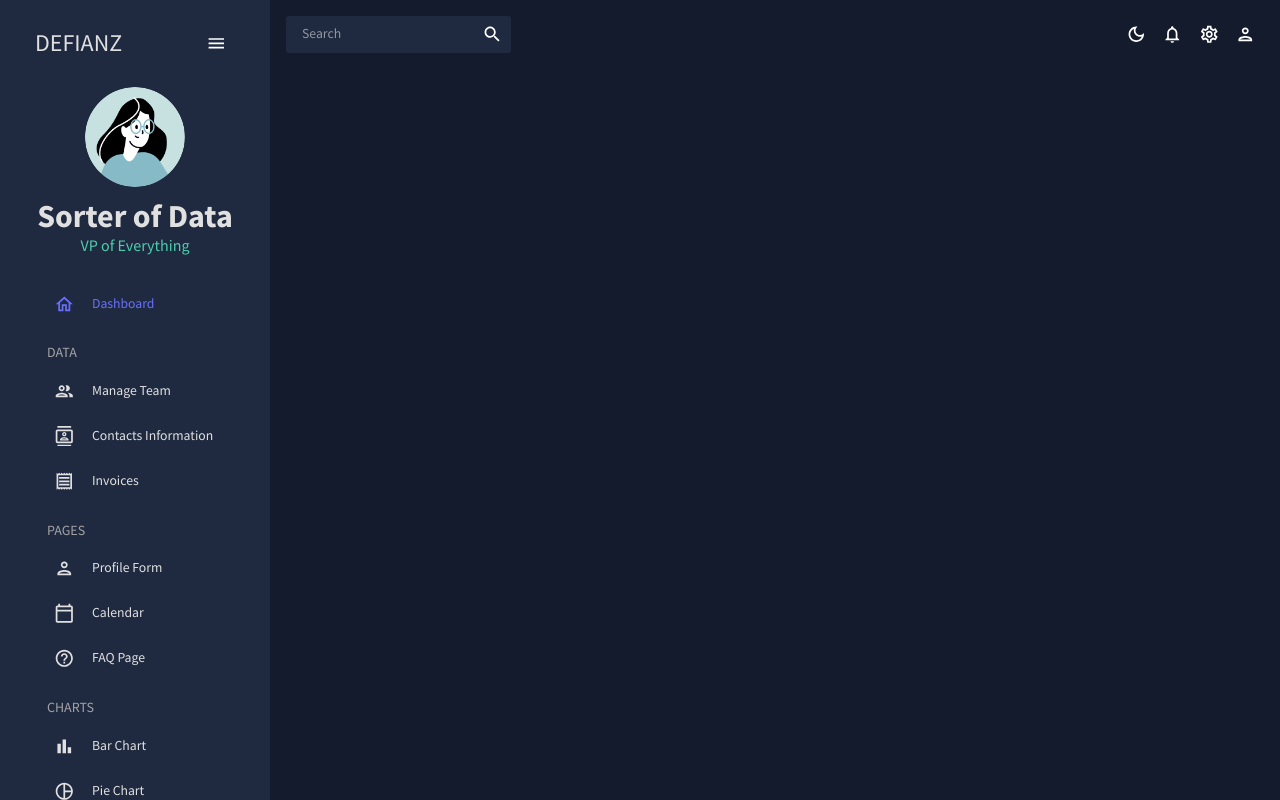
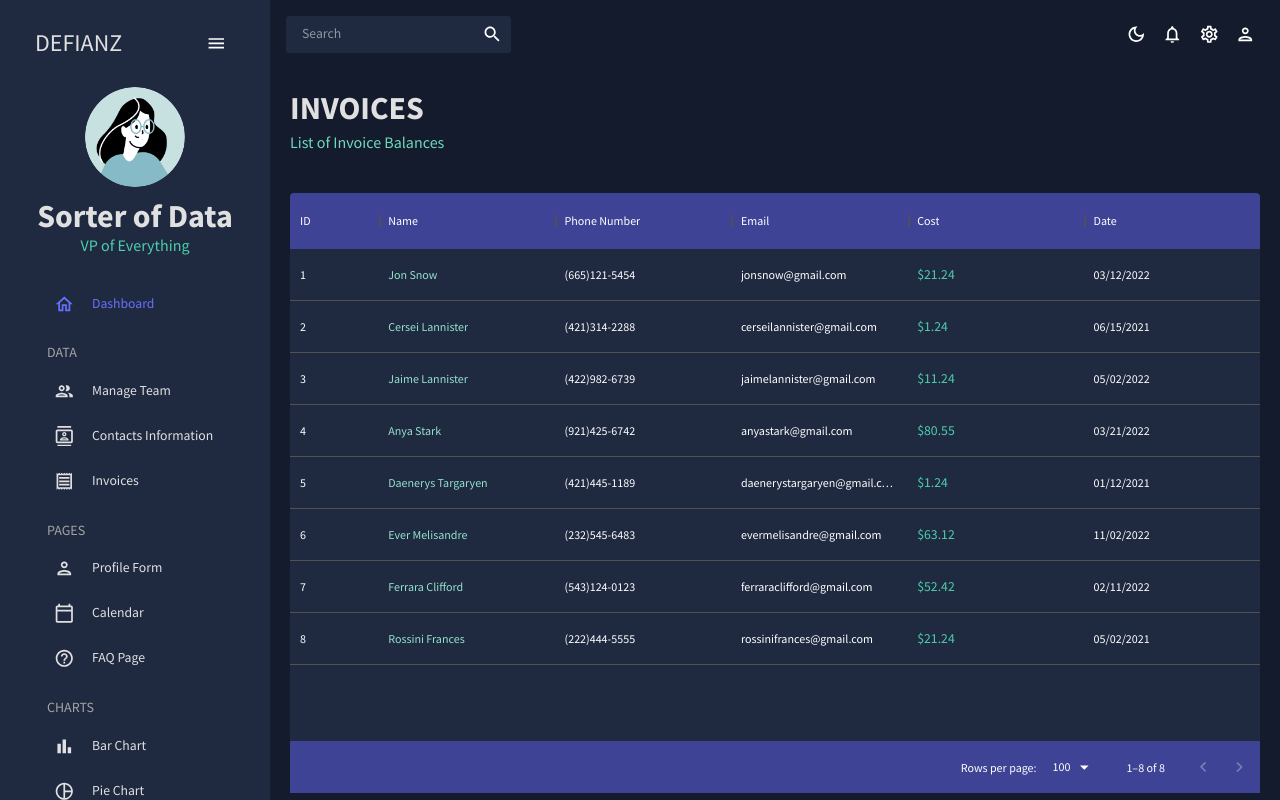
Before and after one commit to DrSLMac/defianz_admin_webbased_ui, a React (Create React App) app: page /invoices in a window 1280 px wide. Built offline with nearby package versions, Linux system fonts and the light colour scheme.

Commit message:
add built out invoices page

```diff
--- a/src/App.js
+++ b/src/App.js
@@ -5,7 +5,7 @@
 import Dashboard from "./scenes/dashboard";
 import Team from "./scenes/team";
 import Contacts from "./scenes/contacts";
-// import Invoices from "./scenes/invoices";
+import Invoices from "./scenes/invoices";
 // import Bar from "./scenes/bar";
 // import Form from "./scenes/form";
 // import Line from "./scenes/line";
@@ -31,7 +31,7 @@
               <Route path="/" element={<Dashboard />} />
               <Route path="/team" element={<Team />} />
               <Route path="/contacts" element={<Contacts />} />
-              {/* <Route path="/invoices" element={<Invoices />} /> */}
+              <Route path="/invoices" element={<Invoices />} />
               {/* <Route path="/form" element={<Form />} /> */}
               {/* <Route path="/bar" element={<Bar />} /> */}
               {/* <Route path="/pie" element={<Pie />} /> */}
--- a/src/scenes/invoices/index.jsx
+++ b/src/scenes/invoices/index.jsx
@@ -0,0 +1,90 @@
+import { Box, Typography, useTheme } from "@mui/material";
+import { DataGrid } from "@mui/x-data-grid";
+import { tokens } from "../../theme";
+import { mockDataInvoices} from "../../data/mockData";
+import Header from "../../components/Header";
+
+
+const Invoices = () => {
+    const theme = useTheme();
+    const colors = tokens(theme.palette.mode)
+
+    const columns = [
+        { field: "id", headerName: "ID", flex: 0.5 },
+        {
+            field: "name",
+            headerName: "Name",
+            flex: 1,
+            cellClassName: "name-column--cell",
+        },
+        {
+            field: "phone",
+            headerName: "Phone Number",
+            flex: 1,
+        },
+        {
+            field: "email",
+            headerName: "Email",
+            flex: 1,
+        },
+        {
+            field: "cost",
+            headerName: "Cost",
+            flex: 1,
+            renderCell: (params) => (
+                <Typography color={colors.greenAccent[500]}>
+                  ${params.row.cost}
+                </Typography>
+              ),
+        },
+        {
+            field: "date",
+            headerName: "Date",
+            flex: 1,
+        },
+    ];
+
+    return (
+        <Box m="20px">
+            <Header
+                title="INVOICES"
+                subtitle="List of Invoice Balances" />
+            <Box
+                m="40px 0 0 0"
+                height="75vh"
+                sx={{
+                    "& .MuiDataGrid-root": {
+                        border: "none"
+                    },
+                    "& .MuiDataGrid-cell": {
+                        borderBottom: "none"
+                    },
+                    "& .name-column--cell": {
+                        color: colors.greenAccent[300]
+                    },
+                    "& .MuiDataGrid-columnHeaders": {
+                        backgroundColor: colors.blueAccent[700],
+                        borderBottom: "none"
+                    },
+                    "& .MuiDataGrid-virtualScroller": {
+                        backgroundColor: colors.primary[400]
+                    },
+                    "& .MuiDataGrid-footerContainer": {
+                        borderTop: "none",
+                        backgroundColor: colors.blueAccent[700]
+                    },
+                    "& .MuiCheckbox-root": {
+                        color: `${colors.greenAccent[200]} !important`,
+                    },
+                }}
+            >
+                <DataGrid
+                    rows={mockDataInvoices}
+                    columns={columns}
+                />
+            </Box>
+        </Box>
+    )
+}
+
+export default Invoices
```
